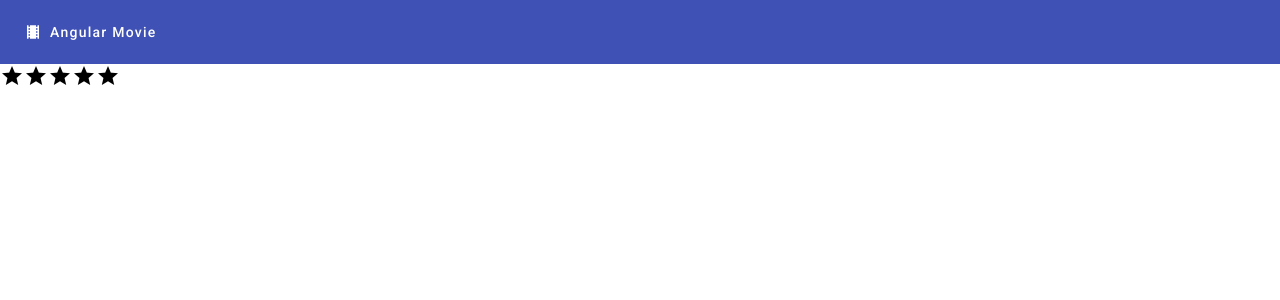
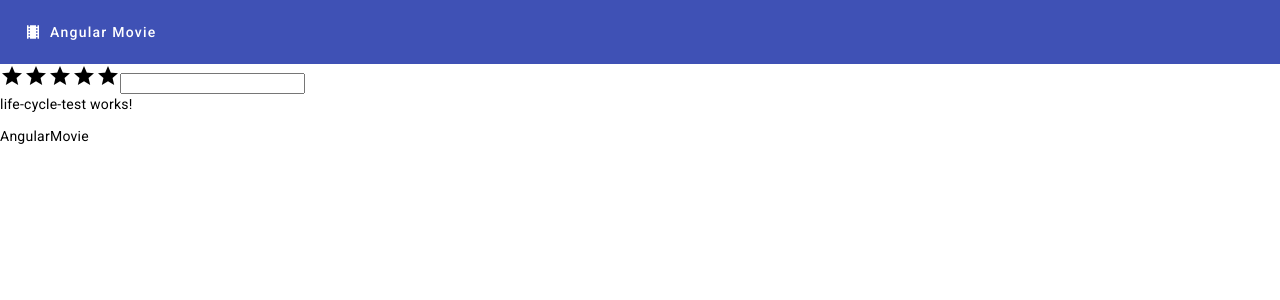
Before and after one commit to adeelzahid1/AngularMovie, an Angular app: page / in a window 1280 px wide. Shown: the top 300 px of the page. Built offline with nearby package versions, Linux system fonts and the light colour scheme.

Commit message:
lifecycle

```diff
--- a/src/app/app.component.html
+++ b/src/app/app.component.html
@@ -5,6 +5,12 @@
 <app-rating (onRating)="handleRating($event)">
 
 </app-rating>
+
+<input type="text" />
+
+<app-life-cycle-test [title]="title">
+
+</app-life-cycle-test>
 
 <!-- <div class="container">
   <h1>Hi Movies</h1>
--- a/src/app/app.component.ts
+++ b/src/app/app.component.ts
@@ -47,7 +47,7 @@ export class AppComponent implements OnInit{
 
 
 
-  title = 'AngularMovie';
+  title : String= 'AngularMovie';
   moviesInTheaters : any | null;
   moviesInFutureRelease : any  | null;
 
--- a/src/app/app.module.ts
+++ b/src/app/app.module.ts
@@ -9,6 +9,7 @@ import { BrowserAnimationsModule } from '@angular/platform-browser/animations';
 import {MaterialModule} from './material/material.module';
 import { MenuComponent } from './menu/menu.component';
 import { RatingComponent } from './utilities/rating/rating.component';
+import { LifeCycleTestComponent } from './life-cycle-test/life-cycle-test.component';
 
 @NgModule({
   declarations: [
@@ -17,6 +18,7 @@ import { RatingComponent } from './utilities/rating/rating.component';
     GenericListComponent,
     MenuComponent,
     RatingComponent,
+    LifeCycleTestComponent,
   ],
   imports: [
     BrowserModule,
--- /dev/null
+++ b/src/app/life-cycle-test/life-cycle-test.component.html
@@ -0,0 +1,3 @@
+<p>life-cycle-test works!</p>
+
+{{title}}
--- /dev/null
+++ b/src/app/life-cycle-test/life-cycle-test.component.ts
@@ -0,0 +1,38 @@
+import { AfterViewInit, Component, DoCheck, Input, OnChanges, OnDestroy, OnInit, SimpleChanges } from '@angular/core';
+
+@Component({
+  selector: 'app-life-cycle-test',
+  templateUrl: './life-cycle-test.component.html',
+  styleUrls: ['./life-cycle-test.component.css']
+})
+export class LifeCycleTestComponent implements OnInit, OnChanges, OnDestroy, DoCheck, AfterViewInit{
+
+  //constructor  is not a life cycle event, mainly used for injecting services
+  constructor(){}
+
+  @Input()
+  title : String = "";
+
+  ngOnInit(): void {
+   console.log('On In IT');
+  }
+
+  ngOnChanges(changes: SimpleChanges): void {
+    console.log('On Changes');
+    console.log(changes);
+  }
+  ngOnDestroy(): void {
+    console.log('On Destroy');
+  }
+  ngDoCheck(): void {
+    console.log('On Do Check');
+  }
+  ngAfterViewInit(): void {
+    console.log('On After View In It');
+  }
+
+
+
+
+
+}
```
Also changed, not shown: src/app/life-cycle-test/life-cycle-test.component.css (added), 1 other file (tests, documents, lock files or other folders).
